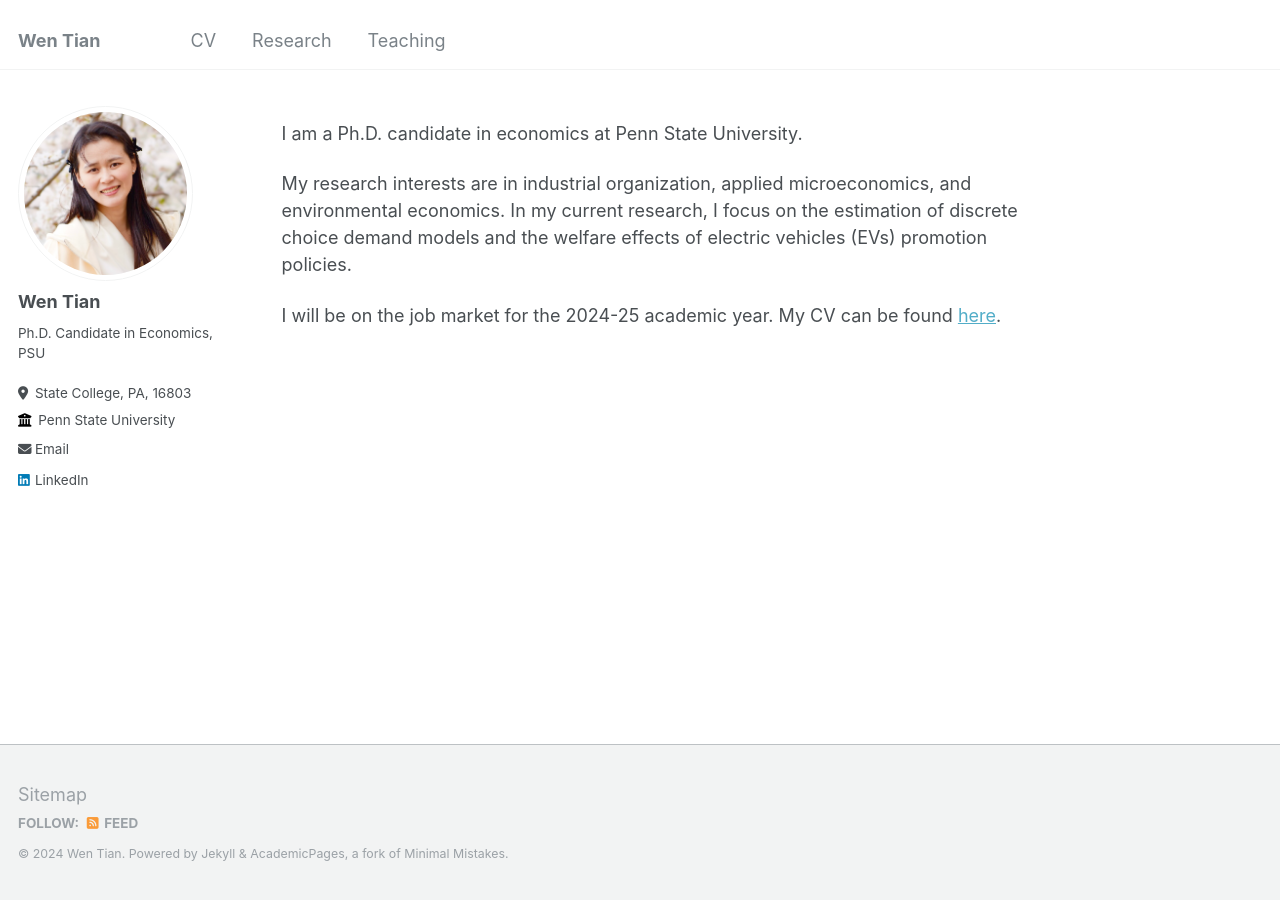
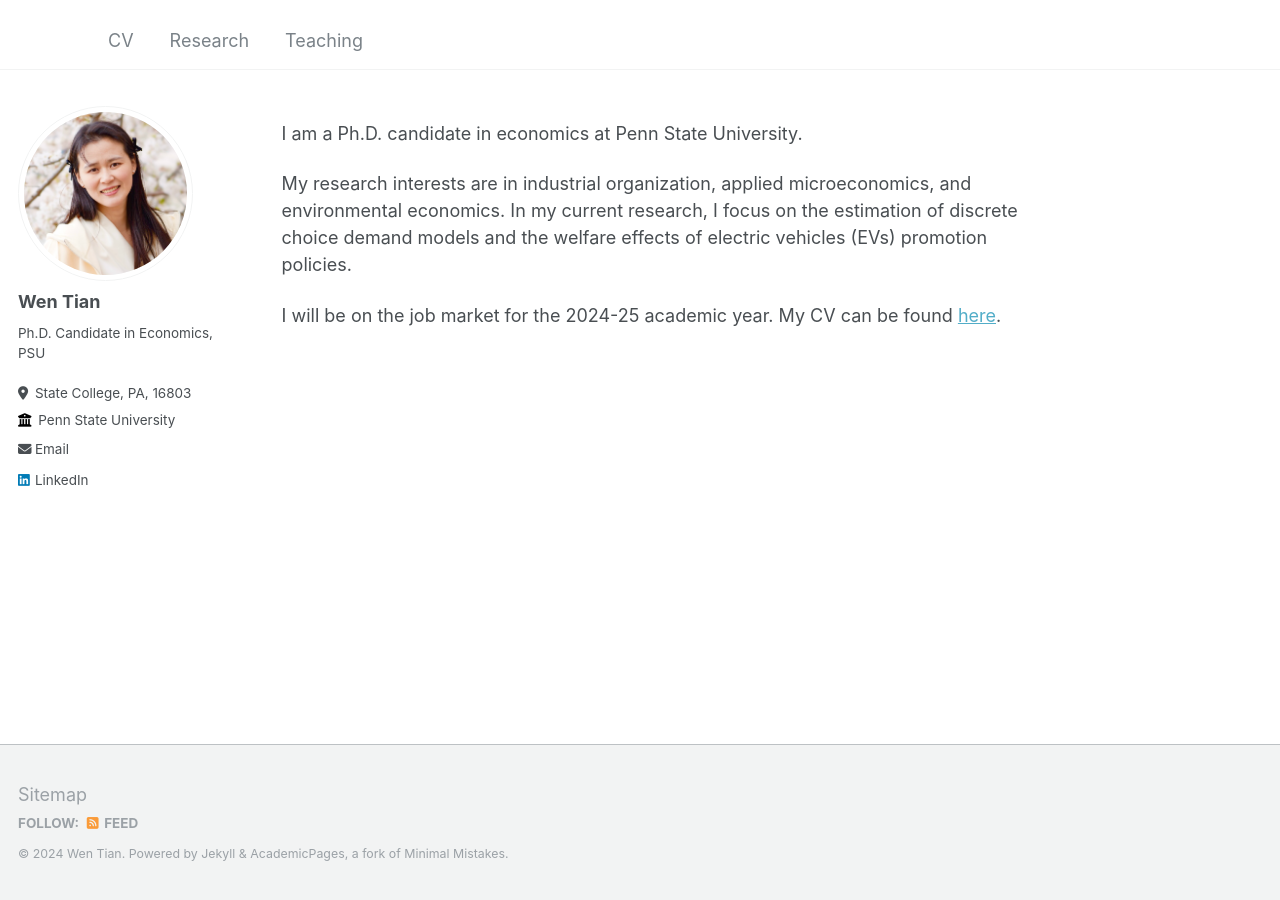
Before and after one commit to Wendy-WenTian/Wendy-WenTian.github.io, a Jekyll site: the page built from _pages/about.md, in a window 1280 px wide. Built offline with Jekyll 4.4.1, drawn with Linux system fonts in a browser that asks for light colours.

Commit message:
Update _config.yml

```diff
--- a/_config.yml
+++ b/_config.yml
@@ -10,7 +10,7 @@ minimal_mistakes_skin: "contrast" # "air", "aqua", "contrast", "dark", "dirt", "
 
 # Basic Site Settings
 locale                   : "en-US"
-title                    : "Wen Tian"
+title                    : " "
 title_separator          : "-"
 name                     : &name "Wen Tian"
 description              : &description "Phd Student @ PSU"
```
